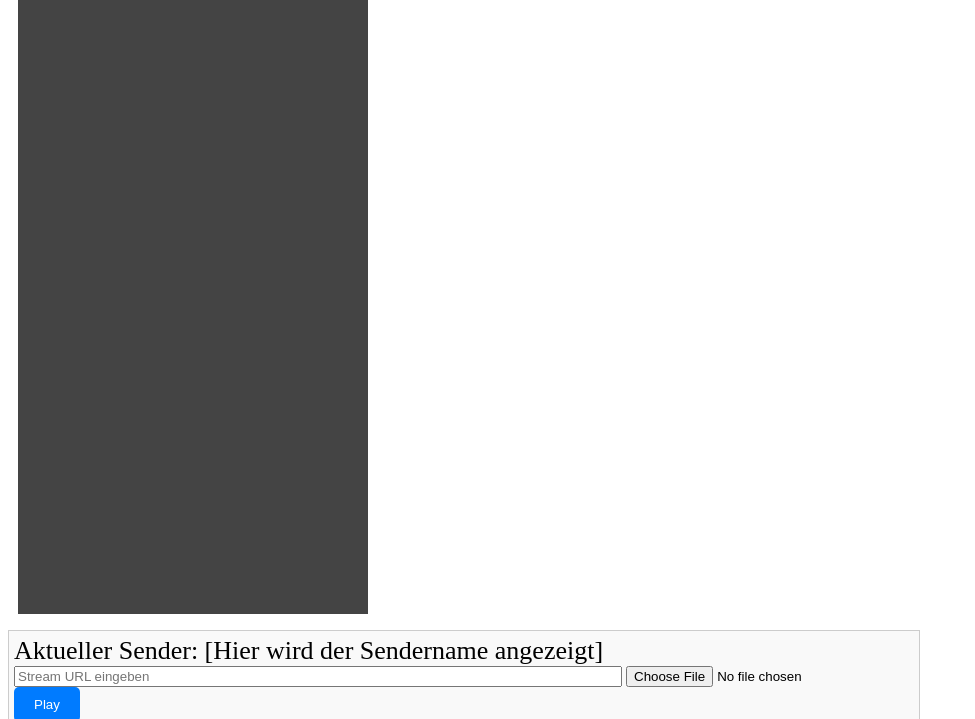
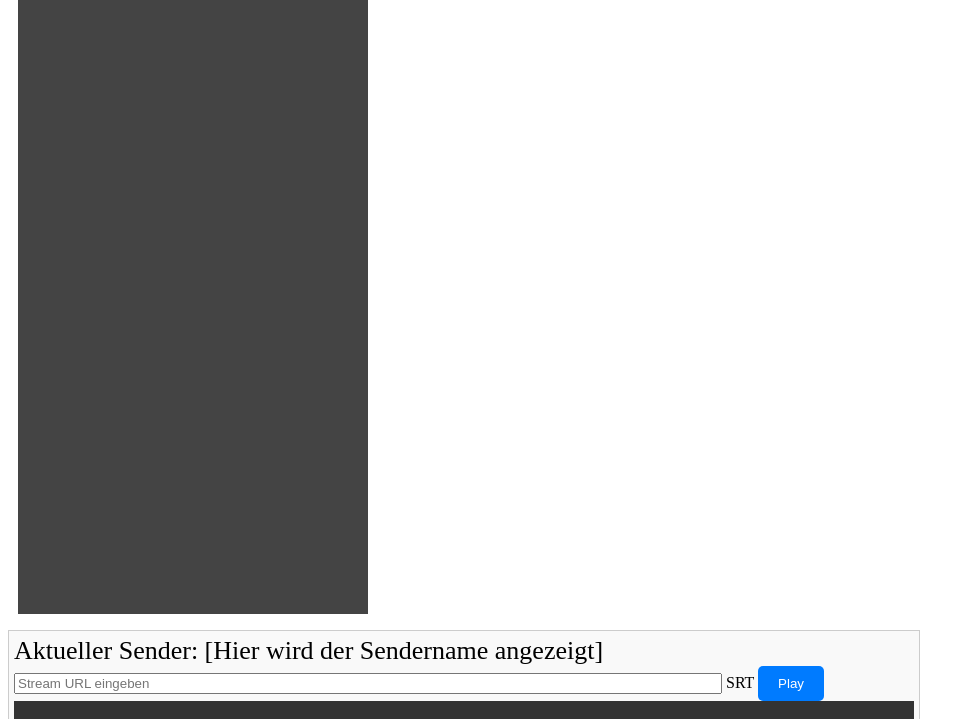
Before and after one commit to tonis1000/Tonis, a plain HTML site: page index.html in a window 1280 px wide. Shown: the part 230-949 px from the top of the page, without its empty margins (0-975 px from the left). Drawn offline with nearby package versions, Linux system fonts and the light colour scheme; no server answers.

Commit message:
Update index.html

```diff
--- a/index.html
+++ b/index.html
@@ -71,10 +71,11 @@
   <!-- Neuer Bereich für den Video-Player -->
     <div class="player-container">
 
-      <div class="player-header">
+   <div class="player-header">
         <span id="current-channel-name" style="font-size: 26px;">Aktueller Sender: [Hier wird der Sendername angezeigt]</span>
-        <input type="text" id="stream-url" placeholder="Stream URL eingeben" style="width: 600px;">
-        <input type="file" id="subtitle-file" accept=".srt">
+        <input type="text" id="stream-url" placeholder="Stream URL eingeben" style="width: 700px;">
+        <label for="subtitle-file" style="cursor: pointer;">SRT</label>
+        <input type="file" id="subtitle-file" accept=".srt" style="display: none;">
         <button id="play-button">Play</button>
     </div>
 
```
